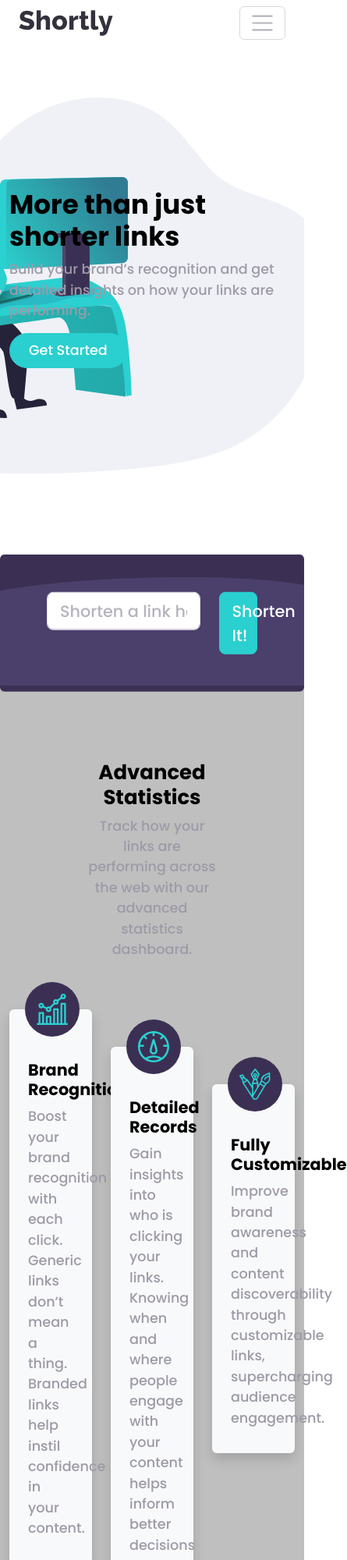
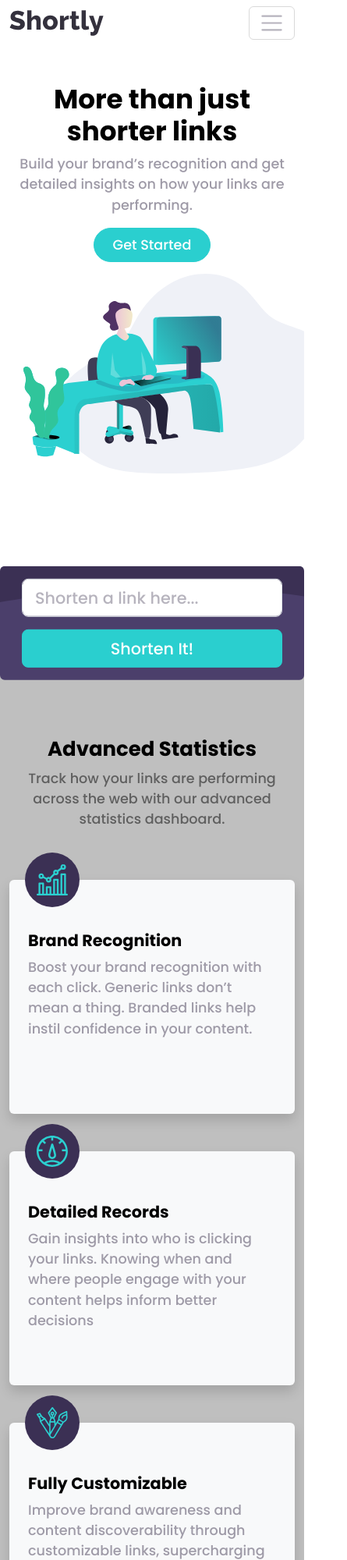
Before and after one commit to mrsithuhein/shortly, a website: page index.html in a window 390 px wide. Shown: the top 2000 px of the page at 78% size, 445 px wide, since content can reach past the window. Drawn offline with Linux system fonts and the light colour scheme.

Commit message:
responsive

```diff
--- a/index.html
+++ b/index.html
@@ -10,9 +10,8 @@
 
 <body>
     <header id="nav" class="mb-5">
+            <nav class="navbar navbar-expand-lg">
                 <div class="container">
-            <nav class="navbar navbar-expand-lg">
-                <div class="container-fluid">
                     <img src="./images/logo.svg" alt="">
                     <button class="navbar-toggler" type="button" data-bs-toggle="collapse"
                         data-bs-target="#navbarSupportedContent" aria-controls="navbarSupportedContent"
@@ -36,21 +35,22 @@
                     </div>
                 </div>
             </nav>
-        </div>
     </header>
 
     <section id="hero" class="mb-7">
         <div class="container h-100">
-            <div class="row align-items-center h-100">
-                <div class="col-12 col-lg-6">
+            <div class="row align-items-lg-center justify-content-center justify-content-lg-start  h-100">
+                <div class="col-12 col-md-7">
+                    <div class="text-center text-lg-start">
                         <h2 class="display-4 text-black fw-bold">
                             More than just shorter links
                         </h2>
                         <p>
-                        Build your brand’s recognition and get
-                        detailed insights on how your links are performing.
+                            Build your brand’s recognition and get detailed
+                            <br class="d-none d-lg-block">insights on how your links are performing.
                         </p>
                         <a href="#" class="btn btn-primary rounded-pill text-white">Get Started</a>
+                    </div>
                 </div>
             </div>
         </div>
@@ -58,32 +58,32 @@
 
     <section id="shorten">
         <div class="container">
-            <div class="row p-5 box rounded">
-                <div class="col-9">
-                    <input type="text" placeholder="Shorten a link here..." class="form-control form-control-lg">
+            <div class="row p-3 p-md-5 box rounded">
+                <div class="col-12 col-md-8 col-lg-9">
+                    <input type="text" placeholder="Shorten a link here..."
+                        class="form-control form-control-lg mb-3 mb-md-0">
                 </div>
-                <div class="col-3">
+                <div class="col-12 col-md-4 col-lg-3">
                     <button class="btn btn-lg btn-primary d-block w-100 text-white">Shorten It!</button>
                 </div>
             </div>
 
             <div class="row justify-content-center mb-5">
-                <div class="col-6">
+                <div class="col-12 col-md-6">
                     <div class="text-center">
                         <h2 class="text-black fw-bold">Advanced Statistics
                         </h2>
-                        <p> Track how your links are performing across the web with our
+                        <p class="text-black-50"> Track how your links are performing across the web with our
                             advanced statistics dashboard.</p>
                     </div>
                 </div>
             </div>
 
-            <div class="row">
-                <div class="col-4">
-                    <div class="bg-light rounded shadow">
+            <div class="row justify-content-center">
+                <div class="col-12 col-md-6 col-lg-4">
+                    <div class="fact bg-light rounded shadow w-100 mb-5 mb-md-0">
                         <div class="icon-bg d-inline-block">
                             <img class="icon" src="./images/icon-brand-recognition.svg" alt="">
-
                         </div>
                         <div class="px-4 py-3">
                             <p class="h5 text-black fw-bold">
@@ -97,8 +97,8 @@
                     </div>
                 </div>
 
-                <div class="col-4">
-                    <div class="bg-light rounded shadow mt-5">
+                <div class="col-12 col-md-6 col-lg-4">
+                    <div class="fact bg-light rounded shadow mt-lg-5 w-100 mb-5 mb-md-0">
                         <div class="icon-bg d-inline-block">
                             <img class="icon" src="./images/icon-detailed-records.svg" alt="">
 
@@ -115,13 +115,13 @@
                     </div>
                 </div>
 
-                <div class="col-4">
-                    <div class="bg-light rounded shadow mt-6">
+                <div class="col-12 col-md-6 col-lg-4">
+                    <div class="fact bg-light rounded shadow mt-md-5 mt-lg-6 w-100 mb-5">
                         <div class="icon-bg d-inline-block">
                             <img class="icon" src="./images/icon-fully-customizable.svg" alt="">
 
                         </div>
-                        <div class="px-4 py-3 mb-6">
+                        <div class="px-4 py-3">
                             <p class="h5 text-black fw-bold">
                                 Fully Customizable
                             </p>
@@ -139,7 +139,7 @@
     <section id="boost" class="py-5">
         <div class="container">
             <div class="row justify-content-center text-center">
-                <div class="col-6">
+                <div class="col-12 col-md-6">
                     <h3 class="mb-4 fw-bold text-white">
                         Boost your links today
                     </h3>
@@ -153,12 +153,12 @@
 
     <footer id="footer" class="py-5">
         <div class="container">
-            <div class="row">
-                <div class="col-4">
-                    <img src="./images/logo-white.svg" alt="">
+            <div class="row justify-content-center">
+                <div class="col-12 col-md-4">
+                    <img class="mb-5 mb-lg-0 mx-auto d-block" src="./images/logo-white.svg" alt="">
                 </div>
-                <div class="col-6">
-                    <div class="row">
+                <div class="col-12 col-lg-6">
+                    <div class="row text-center text-lg-start">
                         <div class="col">
                             <p class="fw-bold text-white">
                                 Features
@@ -212,13 +212,12 @@
                         </div>
                     </div>
                 </div>
-                <div class="col-2">
-                    <div class="d-flex justify-content-between">
+                <div class="col-6 col-lg-2">
+                    <div class="d-flex justify-content-evenly w-100 mt-5 mt-lg-0">
                         <img src="./images/icon-facebook.svg" alt="">
                         <img src="./images/icon-twitter.svg" alt="">
                         <img src="./images/icon-pinterest.svg" alt="">
                         <img src="./images/icon-instagram.svg" alt="">
-
                     </div>
                 </div>
             </div>
--- a/scss/app.scss
+++ b/scss/app.scss
@@ -48,6 +48,32 @@
   height: 500px;
 }
 
+@include media-breakpoint-only(lg) {
+  #hero {
+    background-size: 55%;
+  }
+}
+
+@include media-breakpoint-only(md) {
+  #hero {
+    background-size: 45%;
+    background-position: center bottom -10px;
+  }
+}
+
+@include media-breakpoint-down(md) {
+  #hero {
+    background-size: 100%;
+  }
+}
+
+
+@include media-breakpoint-only(xxl) {
+  #hero {
+    background-position: right 150px bottom;
+  }
+}
+
 #shorten {
   background-color: hsl(0, 0%, 75%);
 }
@@ -80,3 +106,7 @@
     margin-bottom: 10px;
   }
 }
+
+.fact {
+  height: 300px;
+}
```
Also changed, not shown: css/app.css. Lines whose indentation alone changed are shown as unchanged.
